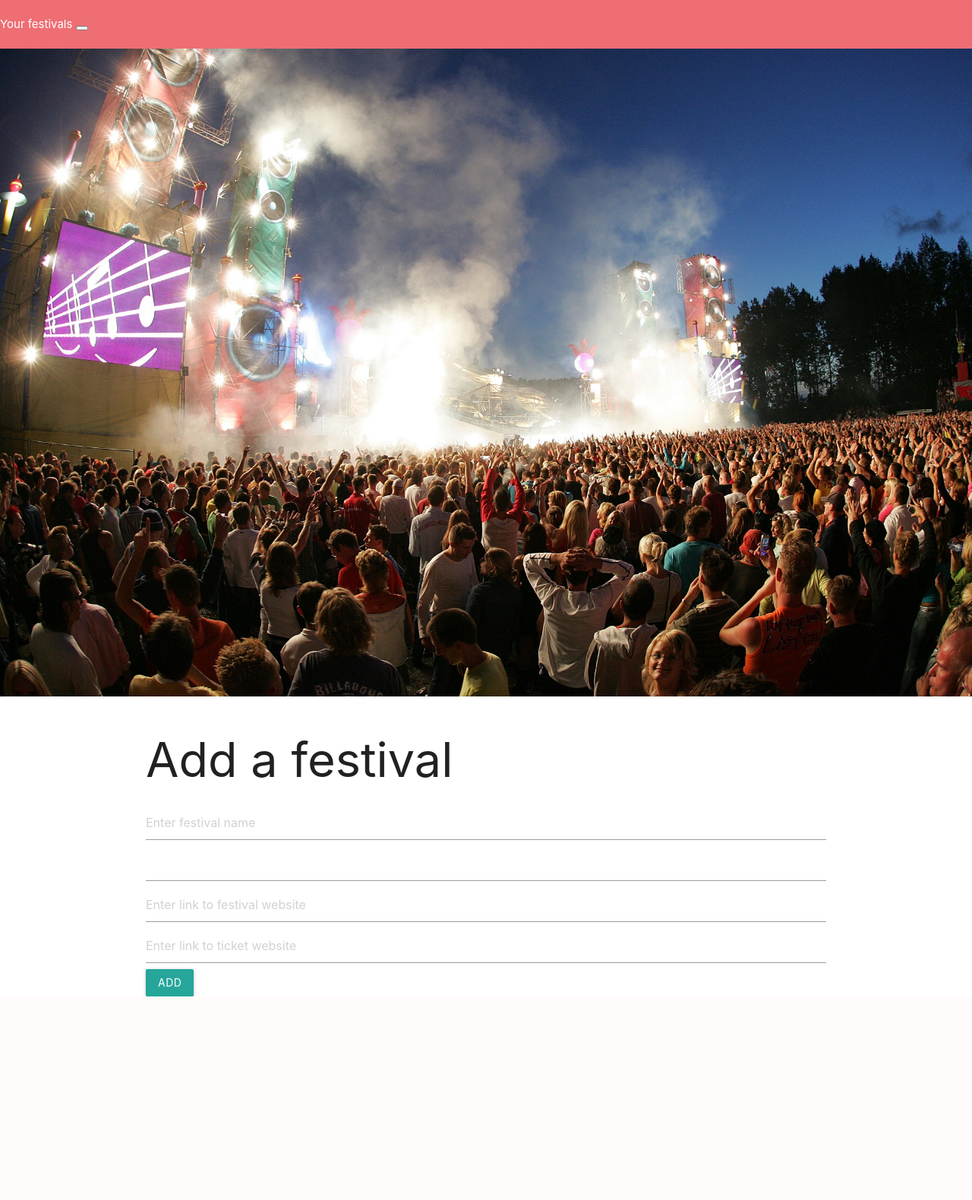
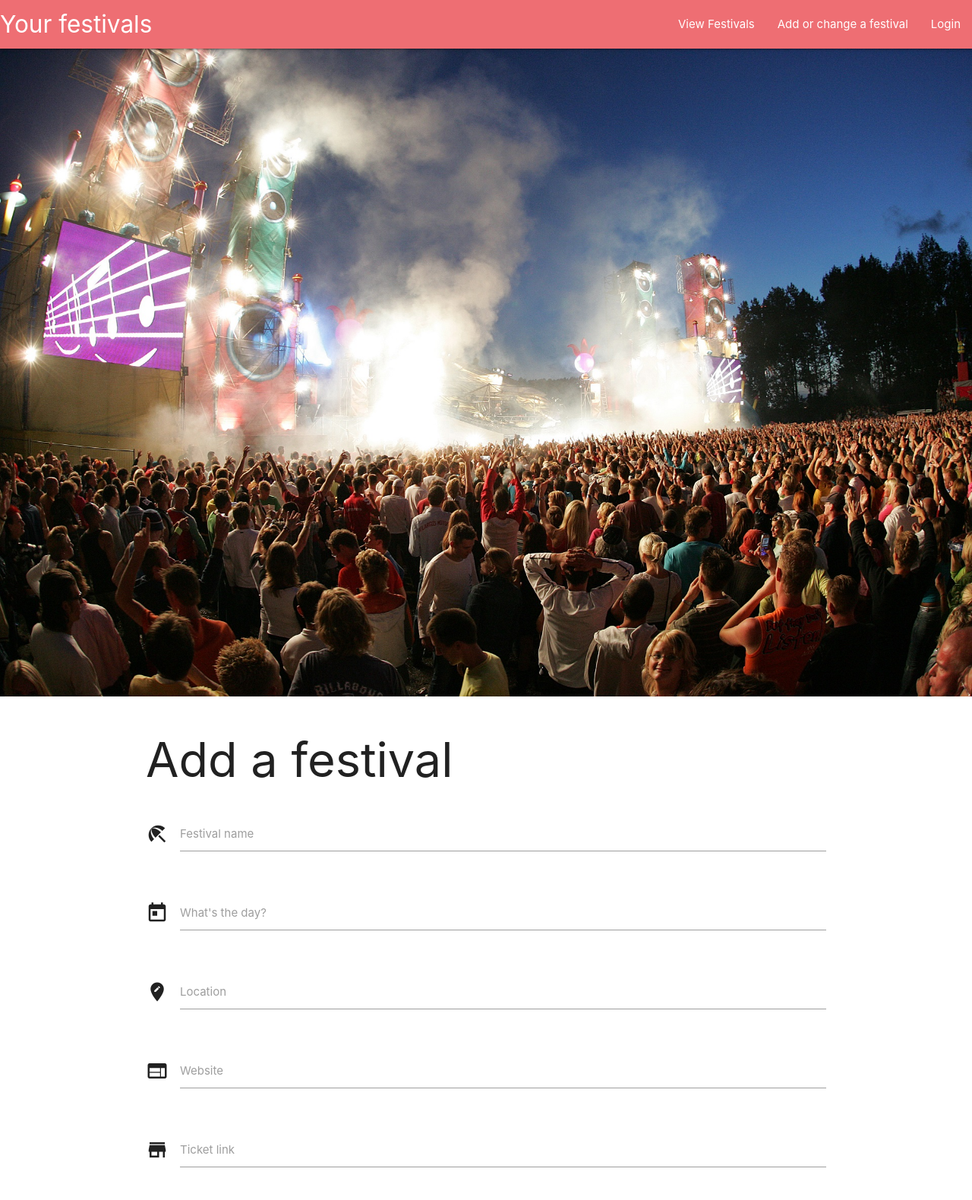
Before and after one commit to jvegter77/milestone-3-edm, a Flask app: page /add_festival in a window 1280 px wide. Shown: the whole page at 76% size. Before the commit the page ends 1312 px from the top, so only its background shows below. Run offline with Flask 2, Linux system fonts and the light colour scheme; some libraries are stand-ins or nearby versions.

Commit message:
added complete form for festival input

```diff
--- a/templates/addfestival.html
+++ b/templates/addfestival.html
@@ -6,25 +6,42 @@
 </div>
 
 <div class="container">
-    <form>
-        <div class="form-group">
-            <input type="text" class="form-control" id="festivalname" aria-describedby="emailHelp" placeholder="Enter festival name">
-        </div>
-        <div class="form-group">
-            <div class="input-group date" id="datetimepicker" data-target-input="nearest">
-                    <input type="text" class="form-control datetimepicker-input" data-target="#datetimepicker"/>
-                    <div class="input-group-append" data-target="#datetimepicker" data-toggle="datetimepicker">
-                        <div class="input-group-text"><i class="fa fa-calendar"></i></div>
-                    </div>
+    <form action="" method="POST" class="col s12">
+        <div class="row">
+            <div class="input-field col s12">
+                <i class="material-icons prefix">beach_access</i>
+                <input id="festivalname" type="text" class="validate">
+                <label for="festivalname">Festival name</label>
             </div>
         </div>
-        <div class="form-group">
-            <input type="text" class="form-control" id="festivalname" aria-describedby="emailHelp" placeholder="Enter link to festival website">
+        <div class="row">
+            <div class="input-field col s12">
+                <i class="material-icons prefix">today</i>
+                <input id="date" type="text" class="datepicker">
+                <label for="date">What's the day?</label>
+            </div>
         </div>
-        <div class="form-group">
-            <input type="text" class="form-control" id="festivalname" aria-describedby="emailHelp" placeholder="Enter link to ticket website">
+        <div class="row">
+            <div class="input-field col s12">
+                <i class="material-icons prefix">edit_location</i>
+                  <input id="location" type="text" class="validate">
+                  <label for="location">Location</label>
+            </div>
         </div>
-        <button type="submit" class="btn btn-primary">Add</button>
+        <div class="row">
+            <div class="input-field col s12">
+                <i class="material-icons prefix">web</i>
+                  <input id="website" type="text" class="validate">
+                  <label for="website">Website</label>
+            </div>
+        </div>
+        <div class="row">
+            <div class="input-field col s12">
+                <i class="material-icons prefix">store</i></i>
+                  <input id="ticket-link" type="text" class="validate">
+                  <label for="ticket-link">Ticket link</label>
+            </div>
+        </div>
     </form>
 </div>
 
--- a/templates/base.html
+++ b/templates/base.html
@@ -5,23 +5,23 @@
     <meta name="viewport" content="width=device-width, initial-scale=1.0">
     <meta http-equiv="X-UA-Compatible" content="ie=edge">
     <link rel="stylesheet" href="https://cdnjs.cloudflare.com/ajax/libs/materialize/1.0.0/css/materialize.min.css">
+    <link href="https://fonts.googleapis.com/icon?family=Material+Icons" rel="stylesheet">
     <link rel="stylesheet" href="static/css/style.css" type="text/css" />
     <title>Festivals</title>
 </head>
 <header>
-    <nav class="navbar fixed-top navbar-expand-lg navbar-light bg-light">
-        <a class="navbar-brand" href="#">Your festivals</a>
-        <button class="navbar-toggler" type="button" data-toggle="collapse" data-target="#navbarNavAltMarkup" aria-controls="navbarNavAltMarkup" aria-expanded="false" aria-label="Toggle navigation">
-            <span class="navbar-toggler-icon"></span>
-         </button>
-        <div class="collapse navbar-collapse" id="navbarNavAltMarkup">
-            <div class="navbar-nav">
-              <a class="nav-item nav-link active" href="#">Home<span class="sr-only">(current)</span></a>
-              <a class="nav-item nav-link" href="#">Add a festival</a>
-              <a class="nav-item nav-link" href="#">Edit a festival</a>
-            </div>
-      </div>
-    </nav>
+    <div class="navbar-fixed">
+        <nav>
+          <div class="nav-wrapper">
+            <a href="#!" class="brand-logo">Your festivals</a>
+            <ul class="right hide-on-med-and-down">
+              <li><a href="#">View Festivals</a></li>
+              <li><a href="#">Add or change a festival</a></li>
+              <li><a href="#">Login</a></li>
+            </ul>
+          </div>
+        </nav>
+    </div>
     <div id="mainheader">
         <img src="static/images/mysterland.jpg" alt="overview of mysteryland">
     </div>
@@ -31,5 +31,11 @@
     {% endblock %}
     <script type="text/javascript" src="static/js/main.js"></script>
     <script src="https://cdnjs.cloudflare.com/ajax/libs/materialize/1.0.0/js/materialize.min.js"></script>
+    <script>
+        const Calendar = document.querySelector('.datepicker');
+        M.Datepicker.init(Calendar,{
+            format:'dd/mm/yyyy'
+        });
+    </script>
 </body>
 </html>
```
Also changed, not shown: static/js/main.js (added).
